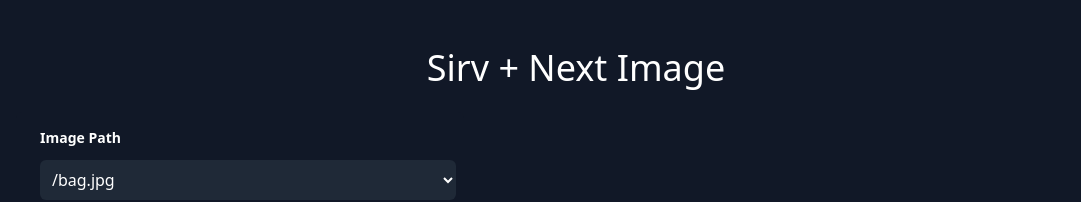
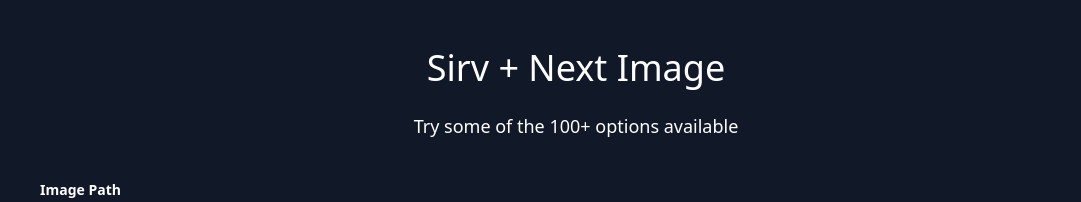
Before and after one commit to IgorVaryvoda/next-sirv-demo, a Next.js app: page / in a window 1280 px wide. Shown: the top 202 px of the page, without its empty margins (64-1145 px from the left). Built offline with nearby package versions, Linux system fonts and the light colour scheme.

Commit message:
add subheading

```diff
--- a/app/page.js
+++ b/app/page.js
@@ -29,6 +29,7 @@
   return (
     <main className="flex flex-col min-h-screen items-center justify-center px-4 md:px-12 lg:px-20 py-12 bg-gray-900 text-white">
       <h1 className="text-3xl sm:text-4xl mb-6 text-center">Sirv + Next Image</h1>
+      <h2 className="text-lg sm:text-lg mb-6 text-center">Try some of the 100+ options available</h2>
       <div className="flex flex-col sm:flex-row w-full justify-center items-center mb-8">
         <div className="flex flex-col w-full sm:w-2/5">
           <form className="bg-gray-900 p-4 rounded-md mb-4">
```
